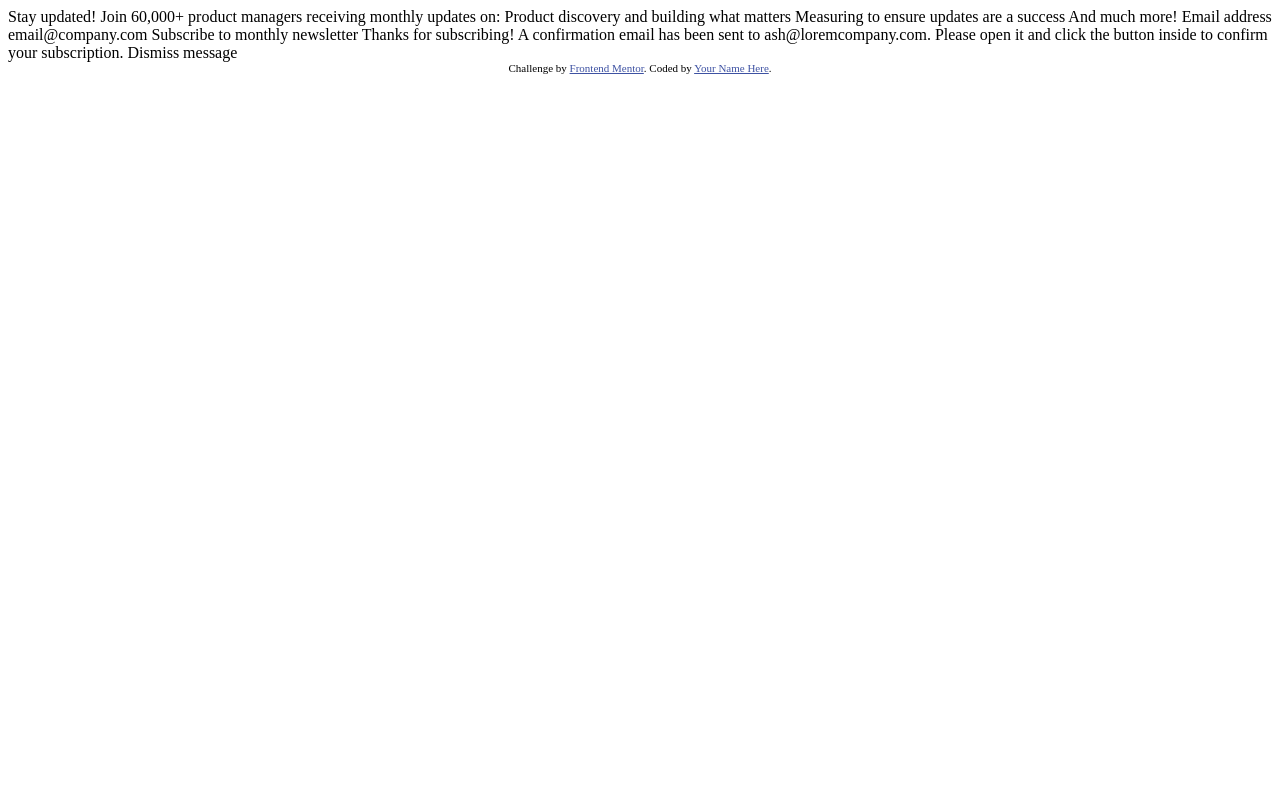
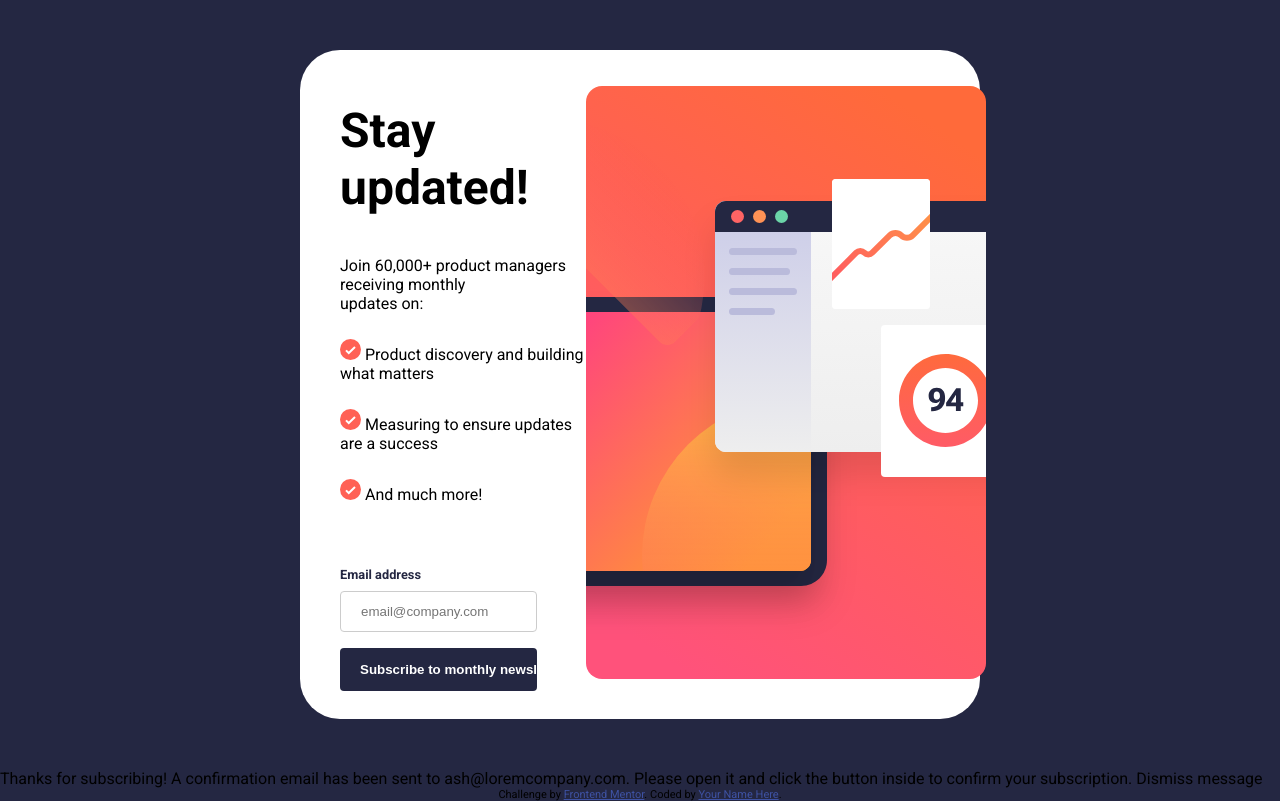
Before and after one commit to mahedee007/newsletter-sign-up-with-success-message, a plain HTML site: page index.html in a window 1280 px wide. Drawn offline with Linux system fonts and the light colour scheme.

Commit message:
html done

```diff
--- a/index.html
+++ b/index.html
@@ -8,6 +8,8 @@
 
   <title>Frontend Mentor | Newsletter sign-up form with success message</title>
 
+  <!-- CSS stylesheets -->
+<link rel="stylesheet" href="style.css">
   <!-- Feel free to remove these styles or customise in your own stylesheet 👍 -->
   <style>
     .attribution { font-size: 11px; text-align: center; }
@@ -17,19 +19,38 @@
 <body>
 
   <!-- Sign-up form start -->
+  <main>
+    <div class="newsletter-form">
+      <div class="header">
+        <h1> Stay updated!</h1>
+        <p>Join 60,000+ product managers receiving monthly <br> updates on:</p>
+        <p><svg xmlns="http://www.w3.org/2000/svg" width="21" height="21" viewBox="0 0 21 21"><g fill="none"><circle cx="10.5" cy="10.5" r="10.5" fill="#FF6155"/><path stroke="#FFF" stroke-width="2" d="M6 11.381 8.735 14 15 8"/></g></svg> Product discovery and building what matters</p>
+        <p><svg xmlns="http://www.w3.org/2000/svg" width="21" height="21" viewBox="0 0 21 21"><g fill="none"><circle cx="10.5" cy="10.5" r="10.5" fill="#FF6155"/><path stroke="#FFF" stroke-width="2" d="M6 11.381 8.735 14 15 8"/></g></svg>  Measuring to ensure updates are a success</p>
+        <p><svg xmlns="http://www.w3.org/2000/svg" width="21" height="21" viewBox="0 0 21 21"><g fill="none"><circle cx="10.5" cy="10.5" r="10.5" fill="#FF6155"/><path stroke="#FFF" stroke-width="2" d="M6 11.381 8.735 14 15 8"/></g></svg> And much more!</p>
 
-  Stay updated!
+        <form>
+          <label for="email-address">Email address</label> <br>
+          <input type="text" placeholder="email@company.com">
+          <input type="button" value="Subscribe to monthly newsletter">
+        </form>
+      </div>
+      <div>
+        <img src="assets/images/illustration-sign-up-desktop.svg" alt="" srcset="">
+      </div>
+    </div>
 
-  Join 60,000+ product managers receiving monthly updates on:
+  </main>
 
-  Product discovery and building what matters
-  Measuring to ensure updates are a success
-  And much more!
 
-  Email address
-  email@company.com
 
-  Subscribe to monthly newsletter
+
+
+
+
+
+
+
+
 
   <!-- Sign-up form end -->
 
--- /dev/null
+++ b/style.css
@@ -0,0 +1,64 @@
+@import url('https://fonts.googleapis.com/css2?family=Roboto:wght@400;700&display=swap');
+
+body{
+    margin: 0;
+    padding: 0;
+    box-sizing: border-box;
+    font-family: 'Roboto', sans-serif;
+    background-color: hsl(234, 29%, 20%);
+}
+
+.newsletter-form{
+    display: flex;
+    align-items: center;
+    justify-content: space-between;
+    background-color: hsl(0, 0%, 100%);
+    margin: 50px 300px;
+    border-radius: 40px;
+    padding: 20px;
+}
+.header{
+    padding-left: 20px;
+}
+.header h1{
+    font-size: 3rem;
+    font-weight: 700;
+    margin-bottom: 40px;
+}
+.header p{
+    font-size: 1rem;
+    padding-bottom: 10px;
+}
+form{
+    margin-top: 50px;
+}
+label{
+    color: hsl(234, 29%, 20%);
+    font-weight: 700;
+    font-size: .8rem;
+   padding-bottom: 40px;
+
+}
+input[type=text]{
+    width: 80%;
+    padding: 12px 20px;
+    margin: 8px 0;
+    display: inline-block;
+    border: 1px solid #ccc;
+    border-radius: 4px;
+    box-sizing: border-box;
+}
+input[type=button] {
+    width: 80%;
+    background-color: hsl(234, 29%, 20%);
+    color: white;
+    font-weight: 700;
+    padding: 14px 20px;
+    margin: 8px 0;
+    border: none;
+    border-radius: 4px;
+    cursor: pointer;
+  }
+  input[type=button]:hover{
+    background-image: linear-gradient(to right, hsl(4, 100%, 67%) , rgb(255, 0, 140));
+  }
```
